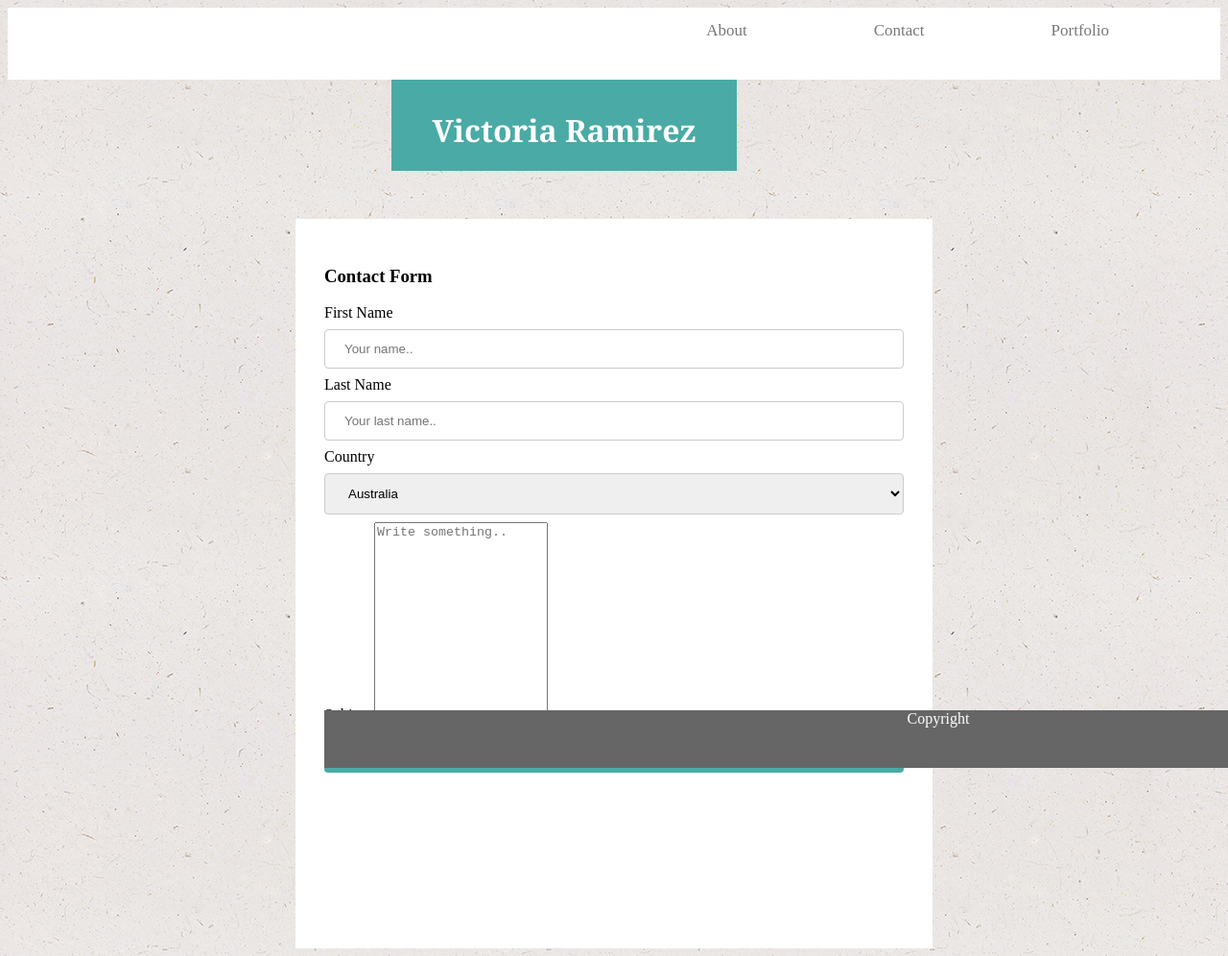
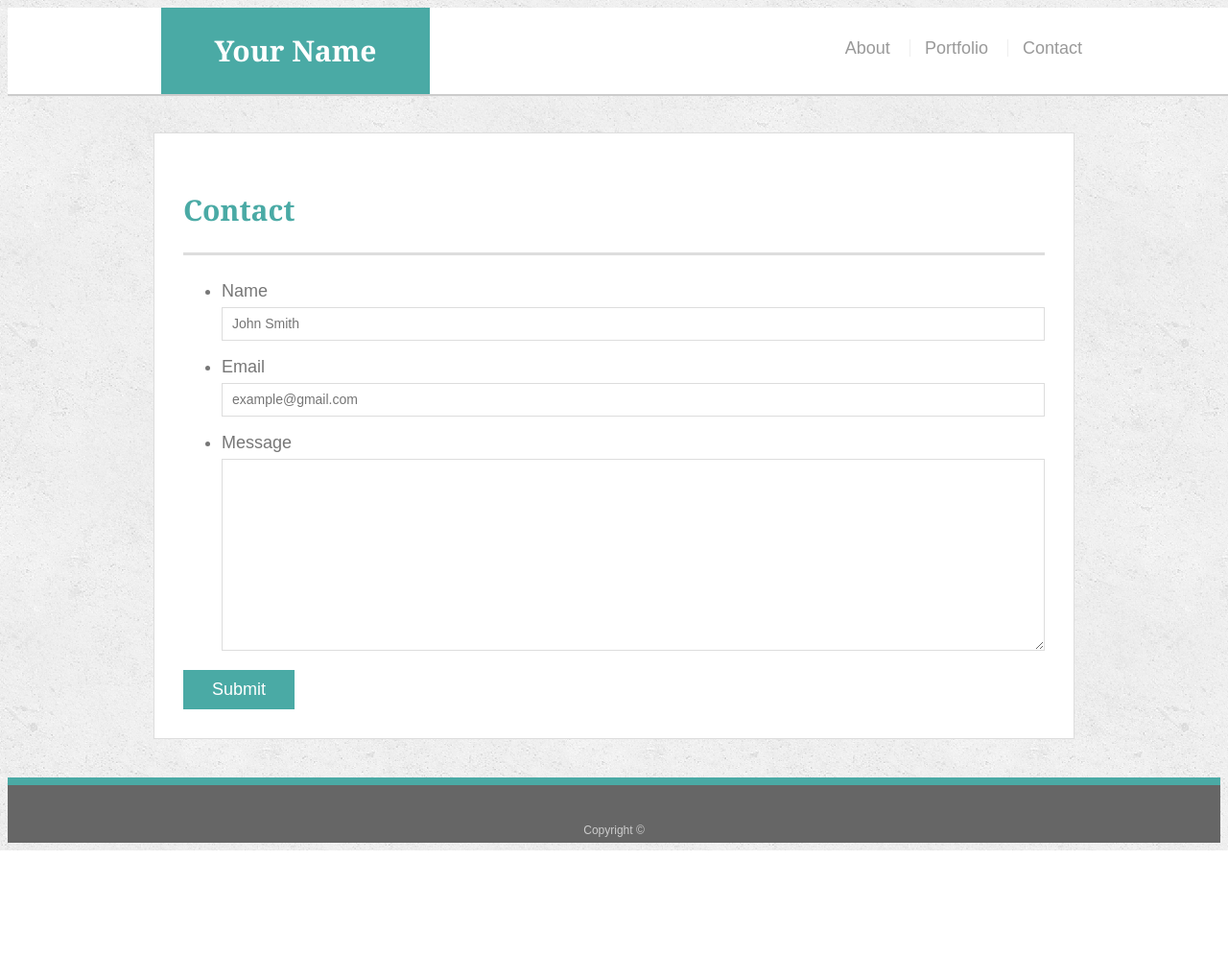
Before and after one commit to victoria517/Basic-Portfolio, a plain HTML site: page contact.html in a window 1280 px wide. Shown: the whole page at 96% size. After the commit the page ends 886 px from the top, so only its background shows below. Drawn offline with Linux system fonts and the light colour scheme.

Commit message:
corrected pages

```diff
--- a/contact.html
+++ b/contact.html
@@ -1,54 +1,56 @@
-<!DOCTYPE html>
-<html>
+<!doctype html>
+<html lang="en-us">
 
 <head>
-  <title>About Me</title>
-
-  <meta name="viewport" content="width=device-width, initial-scale=1, shrink-to-fit=no">
+  <meta charset="UTF-8">
+  <title>Contact | Your Name</title>
   <link rel="stylesheet" type="text/css" href="style.css">
 </head>
 
 <body>
 
-    <div class="topnav">
-      <a href="portfolio.html">Portfolio</a>
-      <a href="contact.html">Contact</a>
-      <a href="index.html">About</a>
+  <header id="masthead">
+    <div class="container">
+      <a href="index.html" id="logo">Your Name</a>
+      <nav>
+        <a href="index.html">About</a>
+        <a href="portfolio.html">Portfolio</a>
+        <a href="contact.html">Contact</a>
+      </nav>
     </div>
+  </header>
 
-    <div class="name">
-      <h1>Victoria Ramirez</h1>
+  <div id="main-container" class="container">
+    <section class="main-section">
+      <h1>Contact</h1>
+
+      <form id="contact-form">
+        <ul>
+          <li>
+            <label for="name">Name</label>
+            <input type="text" id="name" name="name" placeholder="John Smith" required="required">
+          </li>
+          <li>
+            <label for="email">Email</label>
+            <input type="email" id="email" name="email" placeholder="example@gmail.com" required="required">
+          </li>
+          <li>
+            <label for="message">Message</label>
+            <textarea id="message" name="message" required="required"></textarea>
+          </li>
+        </ul>
+        <input type="submit">
+      </form>
+
+    </section>
+
+  </div>
+
+  <footer>
+    <div class="container">
+      Copyright &copy;
     </div>
+  </footer>
+</body>
 
-    <section id="full2">
-
-        <div id="bio" class="clearfix"></div>
-
-        <h3>Contact Form</h3>
-
-  <div class="container">
-    <form action="/action_page.php">
-      <label for="fname">First Name</label>
-      <input type="text" id="fname" name="firstname" placeholder="Your name..">
-
-      <label for="lname">Last Name</label>
-      <input type="text" id="lname" name="lastname" placeholder="Your last name..">
-
-      <label for="country">Country</label>
-      <select id="country" name="country">
-      <option value="australia">Australia</option>
-      <option value="canada">Canada</option>
-      <option value="usa">USA</option>
-    </select>
-
-    <label for="subject">Subject</label>
-    <textarea id="subject" name="subject" placeholder="Write something.." style="height:200px"></textarea>
-
-    <input type="submit" value="Submit">
-  </form>
-</div>
-
-    <footer>Copyright</footer>
-
-</body>
 </html>
--- a/style.css
+++ b/style.css
@@ -1,158 +1,217 @@
 body {
-    background-image: url("ep_naturalwhite.png");
+    font-family: Arial, "Helvetica Neue", Helvetica, sans-serif;
+    font-size: 18px;
+    line-height: 34px;
+    color: #777777;
+    background: url("images/concrete_seamless.png");
   }
 
-.topnav {
-overflow-wrap: hidden;
-background-color: #ffffff;
-height: 75px;
+  * {
+    box-sizing: border-box;
   }
 
-.topnav a {
-float: right;
-color: #777777;
-text-align: center;
-padding: 14px 16px;
-text-decoration: none;
-font-size: 17px;
-margin-right: 100px;
+  /* general */
+
+  .container {
+    width: 100%;
+    max-width: 960px;
+    margin: 0 auto;
+    clear: both;
   }
 
-.topnav a:hover {
-background-color: #444444;
-color: #ffffff;
+  h1,
+  h2,
+  h3,
+  p {
+    margin-bottom: 20px;
   }
 
-.name {
-    background-color: #4aaaa5;
-    color: #ffffff;
-    font-family: 'Georgia', Times, Times New Roman, serif;
-    height: 75px;
-    text-align: center;
-    width: 340px;
-    margin-left: 400px;
-    margin-bottom: 50px;
-    padding: 10px;
+  p:last-child {
+    margin-bottom: 0;
   }
 
-#full  {
-    clear: both;
-    background-color: #ffffff;
-    width: 960px;
-    height: 400px;
-    margin-left: 400px;
-    padding: 20px;
+  h1,
+  h2,
+  h3 {
+    font-family: Georgia, Times, "Times New Roman", serif;
+    font-weight: 700;
+    color: #4aaaa5;
   }
 
-#full2 {
-    margin-right: 300px;
-    margin-left: 300px;
-    background-color: white;
-    height: 700px;
-    padding: 30px;
+  h1 {
+    padding-bottom: 20px;
+    font-size: 30px;
+    line-height: 49px;
+    border-bottom: 3px solid #dddddd;
   }
 
-.clearfix {
-    content: "";
-    clear: both;
-    display: table;
+  h2,
+  h3 {
+    font-size: 22px;
   }
 
-#heading {
-    color: #4aaaa5;
-    margin-top: 20px;
-    background-color: #ffffff;
-    border-bottom-color: #777777;
-    border-bottom: solid;
-    padding-bottom: 30px;
+  /* header */
+
+  #masthead {
+    position: fixed;
+    z-index: 99;
+    width: 100%;
+    margin: 0 0 30px;
+    overflow: auto;
+    color: #ffffff;
+    background: #ffffff;
+    border-bottom: 2px solid #cccccc;
   }
 
-.clearfix{
+  #logo {
+    float: left;
+    width: 280px;
+    height: 90px;
+    font-family: Georgia, Times, "Times New Roman", serif;
+    font-size: 30px;
+    font-weight: 700;
+    line-height: 90px;
+    color: #ffffff;
+    text-align: center;
+    text-decoration: none;
+    background: #4aaaa5;
+  }
+
+  nav {
+    float: right;
+    margin-top: 25px;
+  }
+
+  nav a {
+    display: inline-block;
+    padding-left: 15px;
+    margin-left: 15px;
+    line-height: 18px;
+    color: #999;
+    text-decoration: none;
+    border-left: 1px solid #efefef;
+  }
+
+  nav a:first-child {
+    border-left: 0 none;
+  }
+
+  /* footer */
+
+  footer {
+    padding: 30px 0;
+    clear: both;
+    font-size: 12px;
+    color: #ffffff;
+    color: #cccccc;
+    text-align: center;
+    background: #666666;
+    border-top: 8px solid #4aaaa5;
+    height: 50px;
+  }
+
+  h3, h2 {
+    padding-bottom: 20px;
+    margin-bottom: 15px;
+    line-height: 22px;
+    border-bottom: 2px solid #eeeeee;
+  }
+
+  /* main */
+
+  #main-container {
+    padding-top: 130px;
+    min-height: calc(100vh - 70px);
+  }
+
+  .main-section {
+    float: left;
+    width: 100%;
+    max-width: 960px;
+    padding: 30px;
+    margin: 0 0 40px;
+    background: #ffffff;
+    border: 1px solid #dddddd;
+  }
+
+  /* portfolio page */
+
+  .work {
+    position: relative;
+    float: left;
+    width: 274px;
+    margin: 20px 0 25px;
     overflow: auto;
   }
 
-#picture {
-    margin: 15px;
-    float: left;
+  .work:nth-child(even) {
+    margin-right: 40px;
   }
 
-
-p {
-    background-color: #ffffff;
-    color: #777777;
+  .work img {
+    width: 100%;
+    border: 0 none;
+    opacity: 0.8;
   }
 
-footer {
-    height: 60px;
-    background-color: #666666;
+  .work h3 {
+    position: absolute;
+    bottom: 20px;
+    width: 100%;
+    padding: 15px;
+    margin-bottom: 0;
+    font-weight: 300;
+    line-height: 30px;
     color: #ffffff;
     text-align: center;
-    bottom:0;
-    position: fixed;
-    width:100%;
+    background: #4aaaa5;
+    border-bottom: 0;
   }
 
-#portfolio {
-        color: #4aaaa5;
-        margin-top: 20px;
-        background-color: #ffffff;
-        border-bottom-color: #777777;
-        border-bottom: solid;
-        padding-bottom: 30px;
+  .auth-image {
+    float: left;
+    width: 200px;
+    height: auto;
+    margin-top: 10px;
+    margin-right: 25px;
   }
 
-.images {
-    margin: 15px;
-    float: left;
+  /* contact page */
+
+  #contact-form ul {
+    margin-bottom: 20px;
   }
 
-#contact {
-    color: #4aaaa5;
-    margin-top: 20px;
-    background-color: #ffffff;
-    border-bottom-color: #777777;
-    border-bottom: solid;
-    padding: 30px;
+  #contact-form li {
+    margin-bottom: 10px;
   }
 
-input[type=text], select {
+  label,
+  input[type=text],
+  input[type=email],
+  textarea {
+    display: block;
     width: 100%;
-    padding: 12px 20px;
-    margin: 8px 0;
-    display: inline-block;
-    border: 1px solid #ccc;
-    border-radius: 4px;
-    box-sizing: border-box;
+  }
+
+  input[type=text],
+  input[type=email],
+  textarea {
+    height: 35px;
+    padding: 0 10px;
+    font-size: 14px;
+    border: 1px solid #dddddd;
+  }
+
+  textarea {
+    height: 200px;
   }
 
   input[type=submit] {
-    width: 100%;
-    background-color: #4aaaa5;
-    color: white;
-    padding: 14px 20px;
-    margin: 8px 0;
-    border: none;
-    border-radius: 4px;
+    padding: 10px 30px;
+    font-size: 18px;
+    color: #ffffff;
     cursor: pointer;
+    background: #4aaaa5;
+    border: 0 none;
   }
-
-input[type=submit]:hover {
-    background-color: #4a9faa;
-}
-
-.name3 {
-    background-color: #4aaaa5;
-    color: white;
-    margin-left: 550px;
-    height: 50px;
-    padding: 30px;
-    position: fixed;
-}
-
-#form {
-    border-radius: 5px;
-    background-color: #ffffff;
-    padding: 20px;
-    width: 800px;
-    margin-left: 550px;
-}
```
Also changed, not shown: index.html (+24 -18 lines), portfolio.html (+45 -26 lines), images/cat.jpg (added), images/concrete_seamless.png (added), images/technics-q-c-640-480-1.jpg (added), images/technics-q-c-640-480-2.jpg (added), images/technics-q-c-640-480-5.jpg (added), images/technics-q-c-640-480-7.jpg (added), images/technics-q-c-640-480-9.jpg (added). Lines whose indentation alone changed are shown as unchanged.
